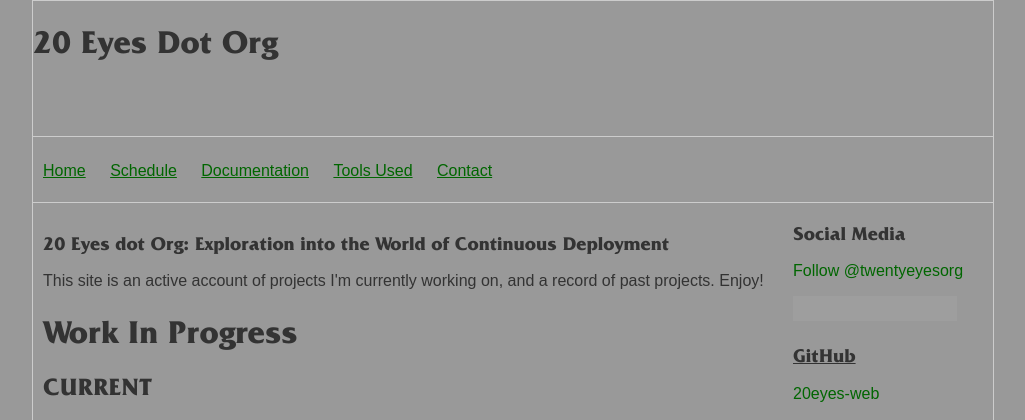
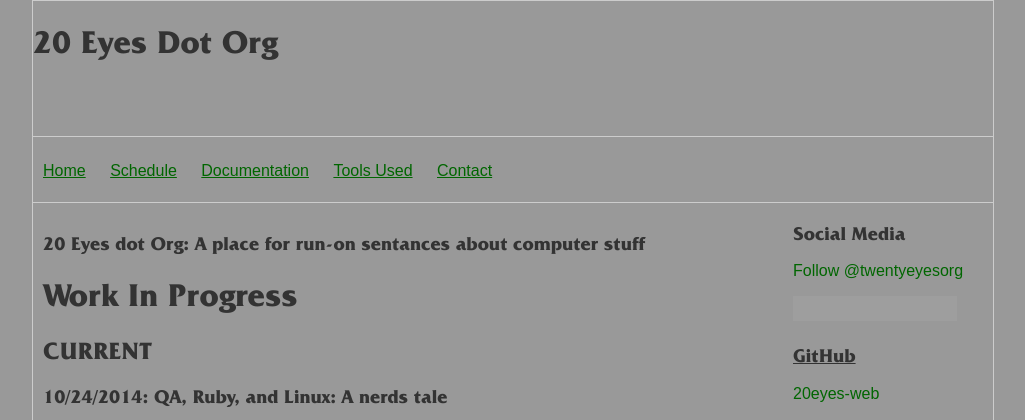
Before and after one commit to Whitepatrick/20eyes-web, a PHP site: page / in a window 1280 px wide. Shown: the top 420 px of the page, without its empty margins (127-1152 px from the left). Run offline with PHP 8.4, Linux system fonts and the light colour scheme; some libraries are stand-ins or nearby versions; grey boxes are pictures that could not be loaded.

Commit message:
took something out left over from college

```diff
--- a/index.php
+++ b/index.php
@@ -36,9 +36,7 @@
 
 <div id="content">
 
-<h3>20 Eyes dot Org: Exploration into the World of Continuous Deployment</h3>
-
-<p>This site is an active account of projects I'm currently working on, and a record of past projects. Enjoy!</p>
+<h3>20 Eyes dot Org: A place for run-on sentances about computer stuff</h3>
 
 <?php include('progress.php') ?>
 
```
